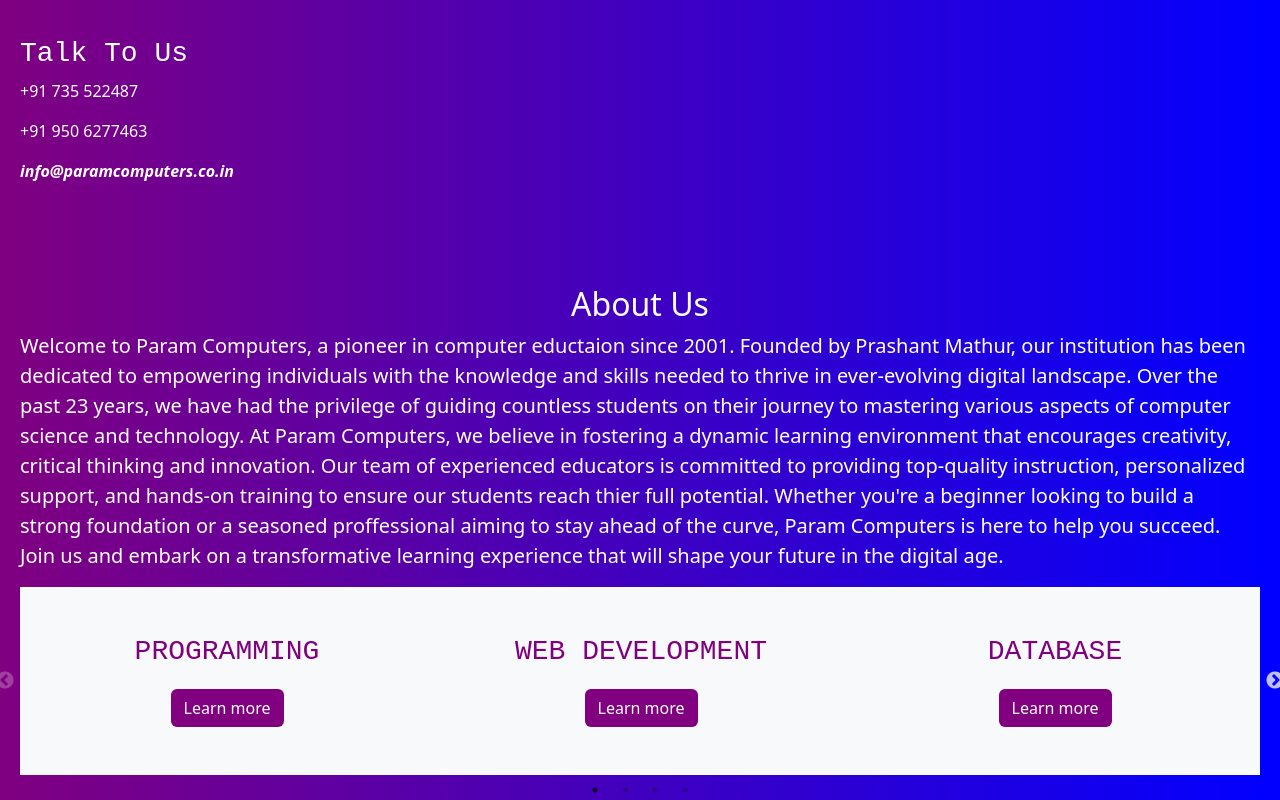
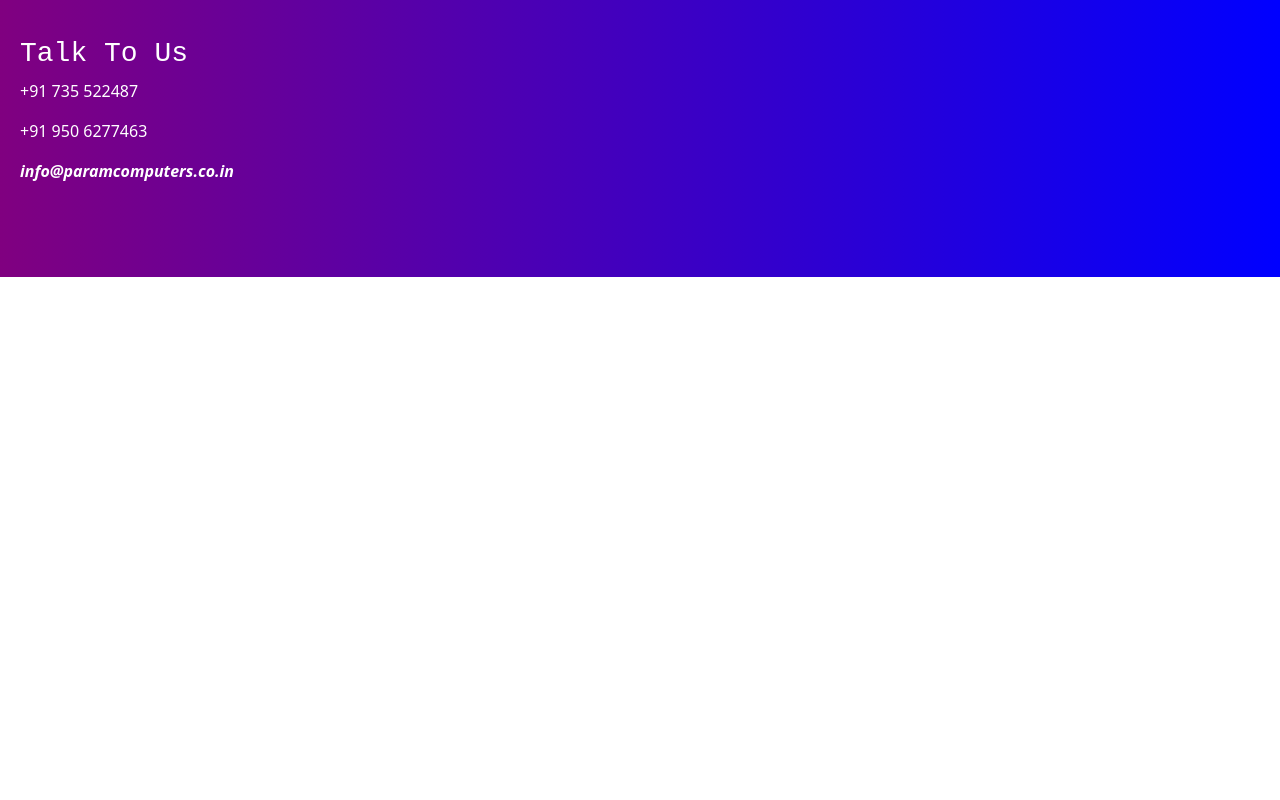
Before and after one commit to AmanKumarme/Education, a React (Vite) app: page / in a window 1280 px wide. Shown: the part 523-1323 px from the top of the page. After the commit the page ends 800 px from the top, so only its background shows below. Built offline with nearby package versions, Linux system fonts and the light colour scheme.

Commit message:
About Us and routing done

```diff
--- a/package.json
+++ b/package.json
@@ -13,6 +13,7 @@
     "bootstrap": "^5.3.2",
     "react": "^18.2.0",
     "react-dom": "^18.2.0",
+    "react-router-dom": "^6.22.1",
     "react-slick": "^0.30.2",
     "slick-carousel": "^1.8.1"
   },
--- a/src/AboutUs.jsx
+++ b/src/AboutUs.jsx
@@ -3,7 +3,7 @@
 
 const AboutUs = () => {
   return (
-    <div className="mt-5 text-white">
+    <div className="mt-5 text-white px-5">
       <h2 className="text-center">About Us</h2>
       <p className="fs-5">
         Welcome to Param Computers, a pioneer in computer eductaion since 2001.
--- a/src/App.jsx
+++ b/src/App.jsx
@@ -1,7 +1,5 @@
-import MainContainer from "./MainContainer"
-import Footer from "./Footer"
 import Header from "./Header"
-import AboutUs from "./AboutUs"
+import { Outlet } from "react-router-dom"
 
 
 function App() {
@@ -9,8 +7,8 @@
   return (
     <>
    <Header/>
-   <MainContainer/>
-   <AboutUs/>
+  <Outlet/>
+
     </>
   )
 }
--- a/src/Header.jsx
+++ b/src/Header.jsx
@@ -1,4 +1,5 @@
 import React from 'react';
+import { Link } from 'react-router-dom';
 
 const Header = () => {
   return (
@@ -15,8 +16,8 @@
       </div>
       <div className='col-2'>
         <nav>
-            <a href="#home">Home</a>
-            <a href="#about">About</a>
+            <Link to="/">Home</Link>
+            <Link to="/aboutus">About</Link>
             <a href="#contact">Contact</a>
           </nav>
       </div>
--- a/src/main.jsx
+++ b/src/main.jsx
@@ -5,9 +5,27 @@
 import 'bootstrap/dist/css/bootstrap.min.css';
 import "slick-carousel/slick/slick.css";
 import "slick-carousel/slick/slick-theme.css";
+import {createBrowserRouter, RouterProvider} from "react-router-dom";
+import MainContainer from './MainContainer.jsx';
+import AboutUs from './AboutUs.jsx';
+
+const router = createBrowserRouter([{
+  path: '/',
+  element: <App/>,
+  children: [
+    {
+      path: '/',
+      element: <MainContainer/>
+    },
+    {
+      path: '/aboutus',
+      element: <AboutUs/>
+    }
+  ]
+}])
 
 ReactDOM.createRoot(document.getElementById('root')).render(
   <React.StrictMode>
-    <App />
+   <RouterProvider router={router}/>
   </React.StrictMode>,
 )
```
Also changed, not shown: 1 other file (tests, documents, lock files or other folders).
